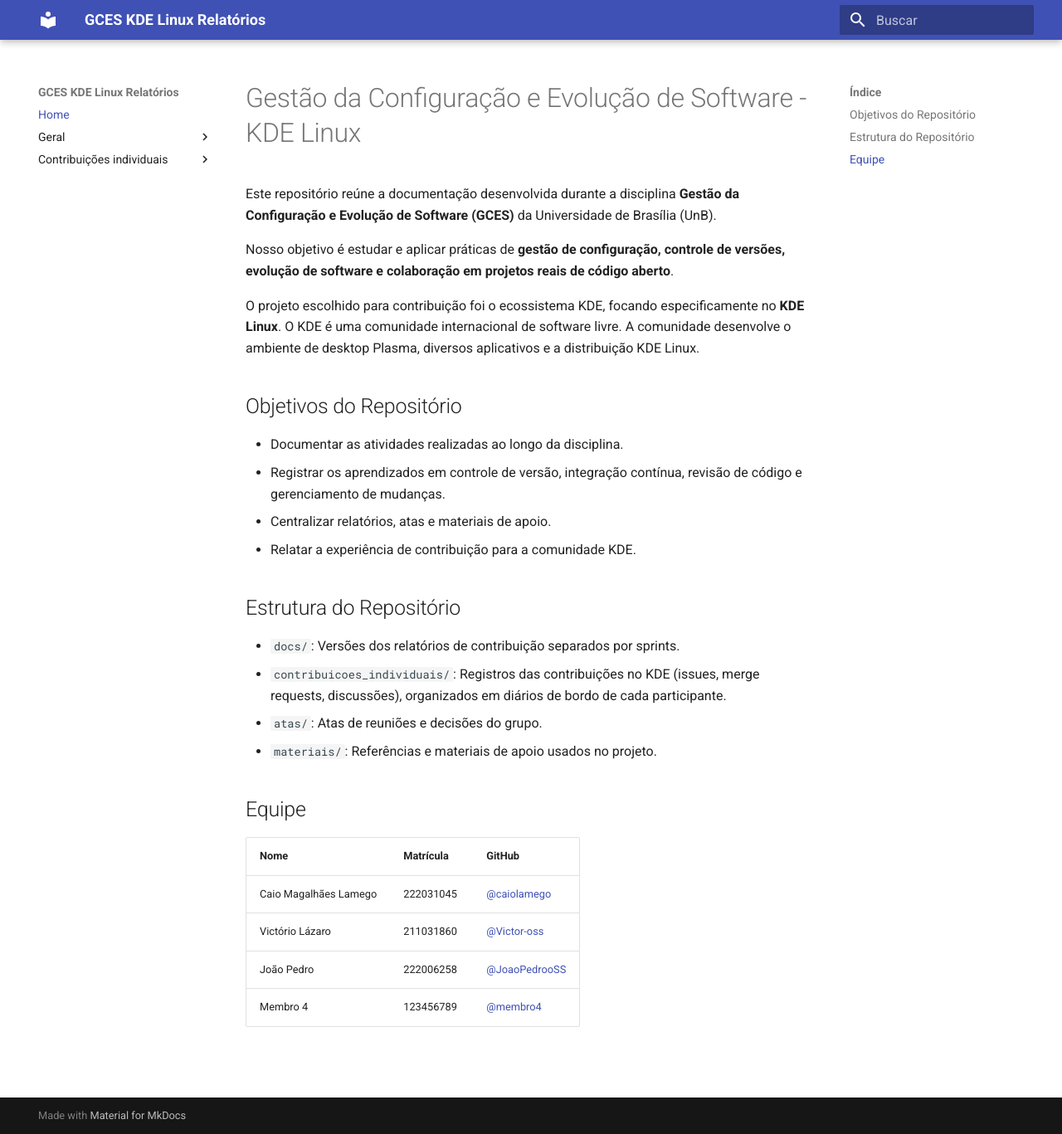
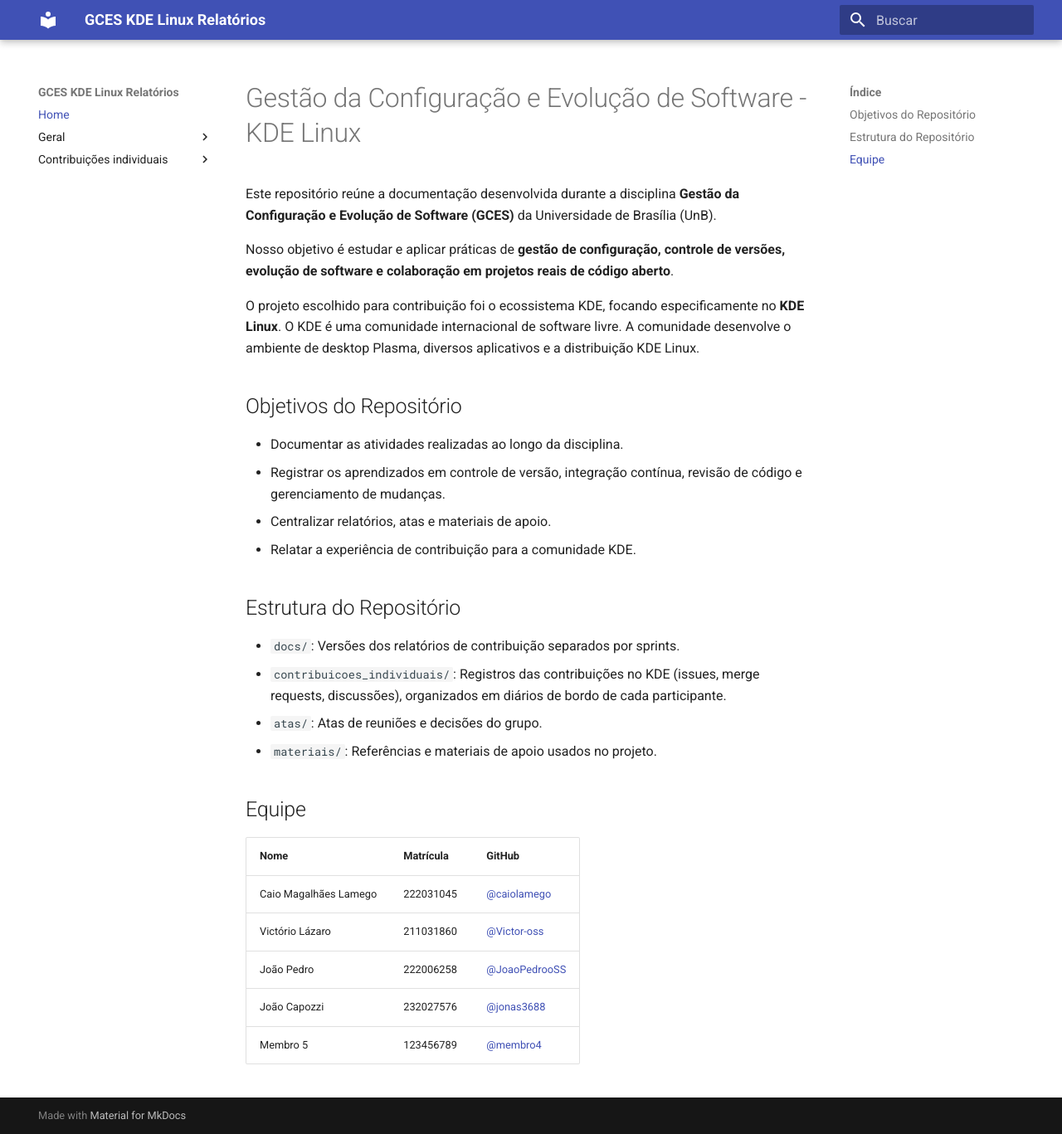
Before and after one commit to caiolamego/GCES-KDELinux-relatorios, an MkDocs documentation site: the page built from docs/index.md, in a window 1280 px wide and 1367 px high. Shown: the whole window at 83% size. Built offline with MkDocs 1.6.1 and Material for MkDocs 9.7.7, drawn with Linux system fonts in a browser that asks for light colours.

Commit message:
docs: editando index e mkdocs

```diff
--- a/docs/index.md
+++ b/docs/index.md
@@ -24,4 +24,5 @@
 | Caio Magalhães Lamego | 222031045 | [@caiolamego](https://github.com/caiolamego) |
 | Victório Lázaro | 211031860 | [@Victor-oss](https://github.com/Victor-oss) |
 | João Pedro | 222006258 | [@JoaoPedrooSS](https://github.com/JoaoPedrooSS) |
-| Membro 4 | 123456789 | [@membro4](https://github.com/membro4) |
+| João Capozzi | 232027576 | [@jonas3688](https://github.com/jonas3688) |
+| Membro 5 | 123456789 | [@membro4](https://github.com/membro4) |
--- a/mkdocs.yml
+++ b/mkdocs.yml
@@ -11,3 +11,4 @@
     - Caio Lamego: contribuicoes_individuais/caiolamego/diarioDeBordo.md
     - Victório Lázaro: contribuicoes_individuais/victoriolazaro/diarioDeBordo.md
     - João Pedro: contribuicoes_individuais/joaopedro/diarioDeBordo.md
+    - João Capozzi: contribuicoes_individuais/joaocapozzi/diarioDeBordo.md
```
